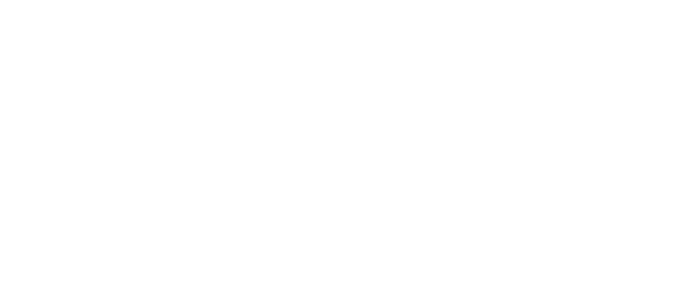
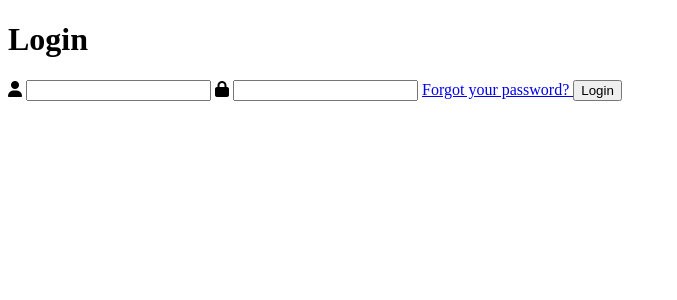
Before and after one commit to NicolasEspinoza20/Colegio, a Django app: page / in a window 1280 px wide. Before the commit the part shown is empty. Shown: the top 300 px of the page, without its empty margins (0-677 px from the left). Run offline with Django 4.2, Linux system fonts and the light colour scheme.

Commit message:
comit definitivo

```diff
--- a/colegio/core/templates/login.html
+++ b/colegio/core/templates/login.html
@@ -6,25 +6,26 @@
     <meta http-equiv=”X-UA-COMPATIBLE” content=”IE-edge”>
     <meta name=viewpor” content= width=device-width,
     Initial-scale=1.0”>
-    <title>Inicio</tittle>
+    <title>Inicio</title>
     <link rel=”stylesheet” href=”styles.css”>
-    <link type="text/css" rel="stylesheet" href="{% static '../static/css/style.css' %}">
+    <link rel="stylesheet" href="https://cdnjs.cloudflare.com/ajax/libs/font-awesome/6.4.0/css/all.min.css" integrity="sha512-iecdLmaskl7CVkqkXNQ/ZH/XLlvWZOJyj7Yy7tcenmpD1ypASozpmT/E0iPtmFIB46ZmdtAc9eNBvH0H/ZpiBw==" crossorigin="anonymous" referrerpolicy="no-referrer" />
 </head>
 <body>
     <form action="">
         <h1 class="title">Login</h1>
         <label>
-            <i class="fa-light fa-user"></i>
+            <i class="fa-solid fa-user"></i>
             <input type="text" id="username">
         </label>
         <label>
-            <i class="fa-regular fa-lock"></i>
+            <i class="fa-solid fa-lock"></i>
             <input type="password" id="password">
             </label>
             <a href="#" class="link">Forgot your password? </a>
 
             <button id="button">Login</button>
     </form>
+
     <script src=”main.js”></script>
 </body>
 <html>
```
